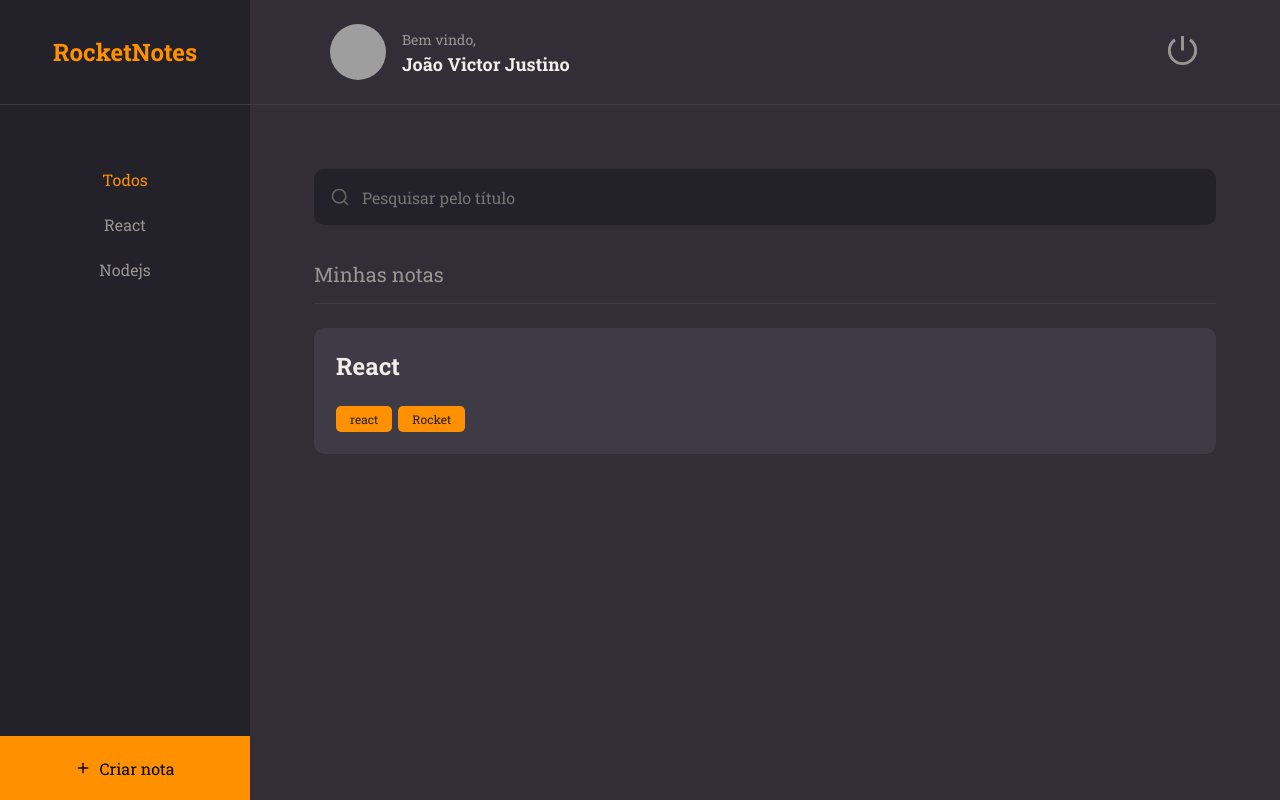
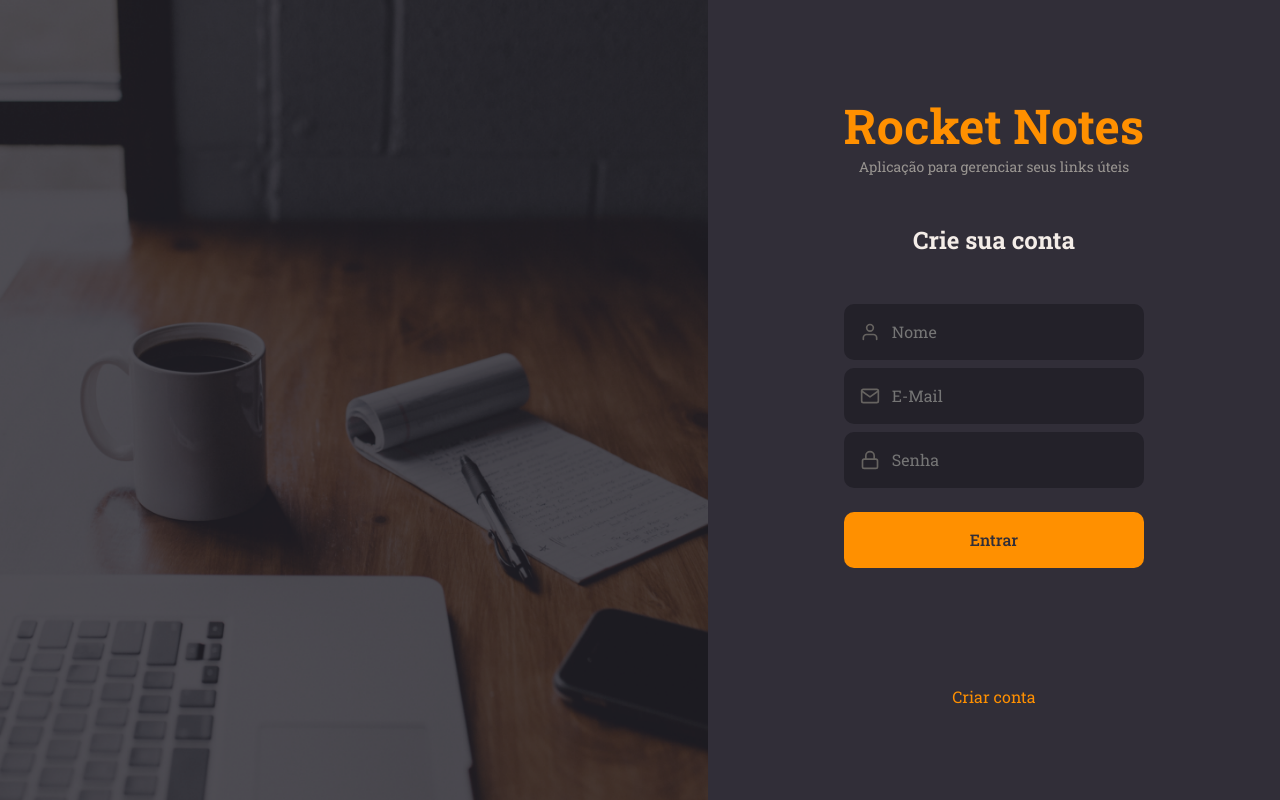
Before and after one commit to JoviJustino/notes-app, a React (Vite) app: page / in a window 1280 px wide. Built offline with nearby package versions, Linux system fonts and the light colour scheme; grey boxes are pictures that could not be loaded.

Commit message:
Adicionando a página de (SignIn e SignUp)

```diff
--- a/src/main.jsx
+++ b/src/main.jsx
@@ -3,15 +3,17 @@
 import { ThemeProvider } from "styled-components";
 import GlobalStyles from "./pages/styles/Global";
 
-// import { Details } from "./pages/Details/Index";
+ import { Details } from "./pages/Details/Index";
 import { Home } from "./pages/Home/index";
 import theme from "./pages/styles/theme";
+import { SignIn } from "./pages/SignIn";
+import { SignUp } from "./pages/SingUp";
 
 ReactDOM.createRoot(document.getElementById("root")).render(
   <React.StrictMode>
     <ThemeProvider theme={theme}>
       <GlobalStyles />
-      <Home />
+      <SignUp />
     </ThemeProvider>
   </React.StrictMode>
 );
--- /dev/null
+++ b/src/pages/SignIn/index.jsx
@@ -0,0 +1,40 @@
+import {FiMail, FiLock} from "react-icons/fi"
+
+import { Input } from "../../components/Input";
+import { Button } from "../../components/Button";
+import {Container, Form, Background} from "./styles";
+
+
+export function SignIn(){
+return(
+
+  <Container>
+    <Form>
+      <h1>Rocket Notes</h1>
+      <p>Aplicação para salvar e gerenciar seus links úteis</p>
+
+      <h2>Faça seu login</h2>
+
+      <Input
+        placeholder="E-mail"
+        type="text"
+        icon={FiMail}
+      />
+        <Input
+        placeholder="Senha"
+        type="passoword"
+        icon={FiLock}
+      />
+
+      <Button title="Entrar"/>
+      <a href="#">
+        Criar conta
+      </a>
+
+
+
+    </Form>
+    <Background/>
+  </Container>
+)
+}
--- /dev/null
+++ b/src/pages/SignIn/styles.js
@@ -0,0 +1,49 @@
+import styled from "styled-components";
+import backgroundImg from "../../assets/background.png"
+
+
+export const Container = styled.div`
+height: 100vh ;
+
+display: flex ;
+align-items: stretch ;
+`
+
+export const Form = styled.form`
+padding: 0 136px ;
+
+display: flex ;
+flex-direction: column ;
+justify-content: center ;
+align-items: center ;
+
+text-align: center ;
+
+>h1{
+  font-size: 48px ;
+  color: ${({theme}) => theme.COLORS.ORANGE} ;
+}
+
+>h2{
+  font-size: 24px ;
+  margin: 48px 0 ;
+
+}
+
+>p{
+  font-size: 14px ;
+  color: ${({theme}) => theme.COLORS.GRAY_100} ;
+}
+
+>a{
+  padding-top: 118px;
+  color: ${({theme}) => theme.COLORS.ORANGE} ;
+
+}
+`
+
+export const Background = styled.div`
+  flex: 1;
+  background: url(${backgroundImg}) no-repeat center ;
+  background-size: cover ;
+`
--- /dev/null
+++ b/src/pages/SingUp/index.jsx
@@ -0,0 +1,51 @@
+
+import { FiUser, FiMail, FiLock} from "react-icons/fi";
+import {Container, Background, Form} from "./styles";
+import { Button } from "../../components/Button"
+
+
+import { Input } from "../../components/Input";
+
+
+
+export function SignUp(){
+  return(
+  <Container>
+
+    <Background/>
+
+    <Form>
+      <h1>Rocket Notes</h1>
+
+      <p>Aplicação para gerenciar seus links úteis</p>
+
+      <h2>Crie sua conta</h2>
+
+    <Input
+        placeholder="Nome"
+        type="text"
+        icon={FiUser}
+      />
+      <Input
+        placeholder="E-Mail"
+        type="text"
+        icon={FiMail}
+      />
+      <Input
+        placeholder="Senha"
+        type="password"
+        icon={FiLock}
+      />
+      <Button title="Entrar"/>
+
+      <a href="#">
+        Criar conta
+      </a>
+      </Form>
+
+
+
+
+      </Container>
+  )
+}
--- /dev/null
+++ b/src/pages/SingUp/styles.js
@@ -0,0 +1,49 @@
+import styled from "styled-components";
+import backgroundImg from "../../assets/background.png"
+
+
+
+export const Container = styled.div`
+height: 100vh ;
+
+display: flex ;
+align-items: stretch ;
+`
+
+export const Background = styled.div`
+  flex: 1;
+  background: url(${backgroundImg}) no-repeat center ;
+  background-size: cover ;
+`
+export const Form = styled.form`
+padding: 0 136px ;
+
+display: flex ;
+flex-direction: column ;
+justify-content: center ;
+align-items: center ;
+
+text-align: center ;
+
+>h1{
+  font-size: 48px ;
+  color: ${({theme}) => theme.COLORS.ORANGE} ;
+}
+
+>h2{
+  font-size: 24px ;
+  margin: 48px 0 ;
+
+}
+
+>p{
+  font-size: 14px ;
+  color: ${({theme}) => theme.COLORS.GRAY_100} ;
+}
+
+>a{
+  padding-top: 118px;
+  color: ${({theme}) => theme.COLORS.ORANGE} ;
+
+}
+`
```
Also changed, not shown: src/assets/background.png (added).
